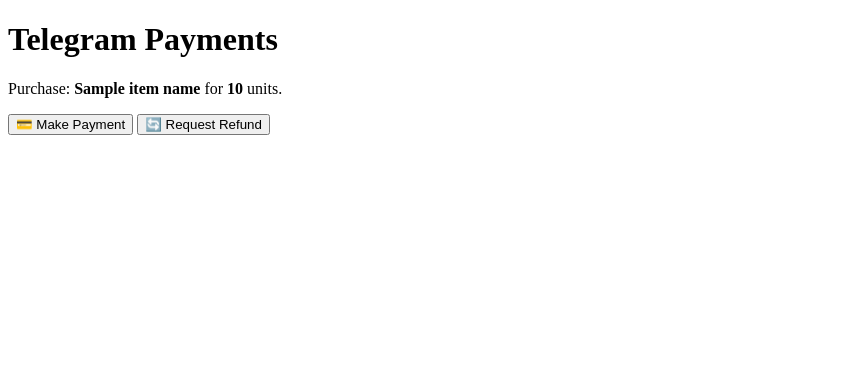
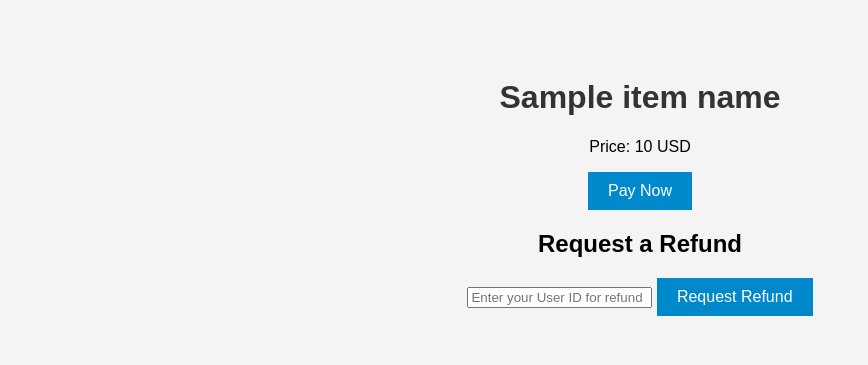
Before and after one commit to sanjida-777/tgpay, a Flask app: template templates/index.html in a window 1280 px wide. Shown: the top 365 px of the page, without its empty margins (0-868 px from the left). Run offline with Flask 3, Linux system fonts and the light colour scheme; the template is opened without the code that fills it: most values are stand-ins (such as "Sample title", 1, 10 or a date in 2020).

Commit message:
Update index.html

```diff
--- a/templates/index.html
+++ b/templates/index.html
@@ -3,56 +3,58 @@
 <head>
     <meta charset="UTF-8">
     <meta name="viewport" content="width=device-width, initial-scale=1.0">
-    <title>Telegram Payments</title>
-    <script>
-        async function makePayment() {
-            const userId = prompt("Enter your Telegram User ID:");
-            if (!userId) {
-                alert("User ID is required!");
-                return;
-            }
+    <title>Store Page</title>
+    <style>
+        body {
+    font-family: Arial, sans-serif;
+    background-color: #f4f4f4;
+    text-align: center;
+    padding: 50px;
+}
 
-            const response = await fetch("/pay", {
-                method: "POST",
-                headers: { "Content-Type": "application/json" },
-                body: JSON.stringify({ user_id: userId })
-            });
+.container {
+    background: white;
+    padding: 20px;
+    border-radius: 10px;
+    box-shadow: 0px 0px 10px rgba(0, 0, 0, 0.1);
+    display: inline-block;
+}
 
-            const data = await response.json();
-            if (data.ok) {
-                alert("✅ Payment request sent! Check your Telegram.");
-            } else {
-                alert("❌ Payment failed: " + JSON.stringify(data));
-            }
-        }
+h1 {
+    color: #333;
+}
 
-        async function requestRefund() {
-            const userId = prompt("Enter your Telegram User ID:");
-            if (!userId) {
-                alert("User ID is required!");
-                return;
-            }
+button {
+    background-color: #0088cc;
+    color: white;
+    border: none;
+    padding: 10px 20px;
+    font-size: 16px;
+    cursor: pointer;
+}
 
-            const response = await fetch("/refund", {
-                method: "POST",
-                headers: { "Content-Type": "application/json" },
-                body: JSON.stringify({ user_id: userId })
-            });
-
-            const data = await response.json();
-            if (data.message) {
-                alert("✅ Refund Successful!");
-            } else {
-                alert("❌ Refund Failed: " + JSON.stringify(data));
-            }
-        }
-    </script>
+button:hover {
+    background-color: #005f99;
+}
+    </style>
 </head>
 <body>
-    <h1>Telegram Payments</h1>
-    <p>Purchase: <b>{{ item_name }}</b> for <b>{{ item_price }}</b> units.</p>
+    <h1>{{ item_name }}</h1>
+    <p>Price: {{ item_price }} {{ currency }}</p>
 
-    <button onclick="makePayment()">💳 Make Payment</button>
-    <button onclick="requestRefund()">🔄 Request Refund</button>
+    <form action="/pay" method="POST">
+        <input type="hidden" name="user_id" value="USER_ID_HERE">  <!-- Add actual user ID dynamically -->
+        <button type="submit">Pay Now</button>
+    </form>
+
+    <h2>Request a Refund</h2>
+    <form action="/refund" method="POST">
+        <input type="text" name="user_id" placeholder="Enter your User ID for refund" required>
+        <button type="submit">Request Refund</button>
+    </form>
+
+    <script>
+        // You can use JavaScript to make AJAX requests for the refund if needed (optional)
+    </script>
 </body>
 </html>
```
